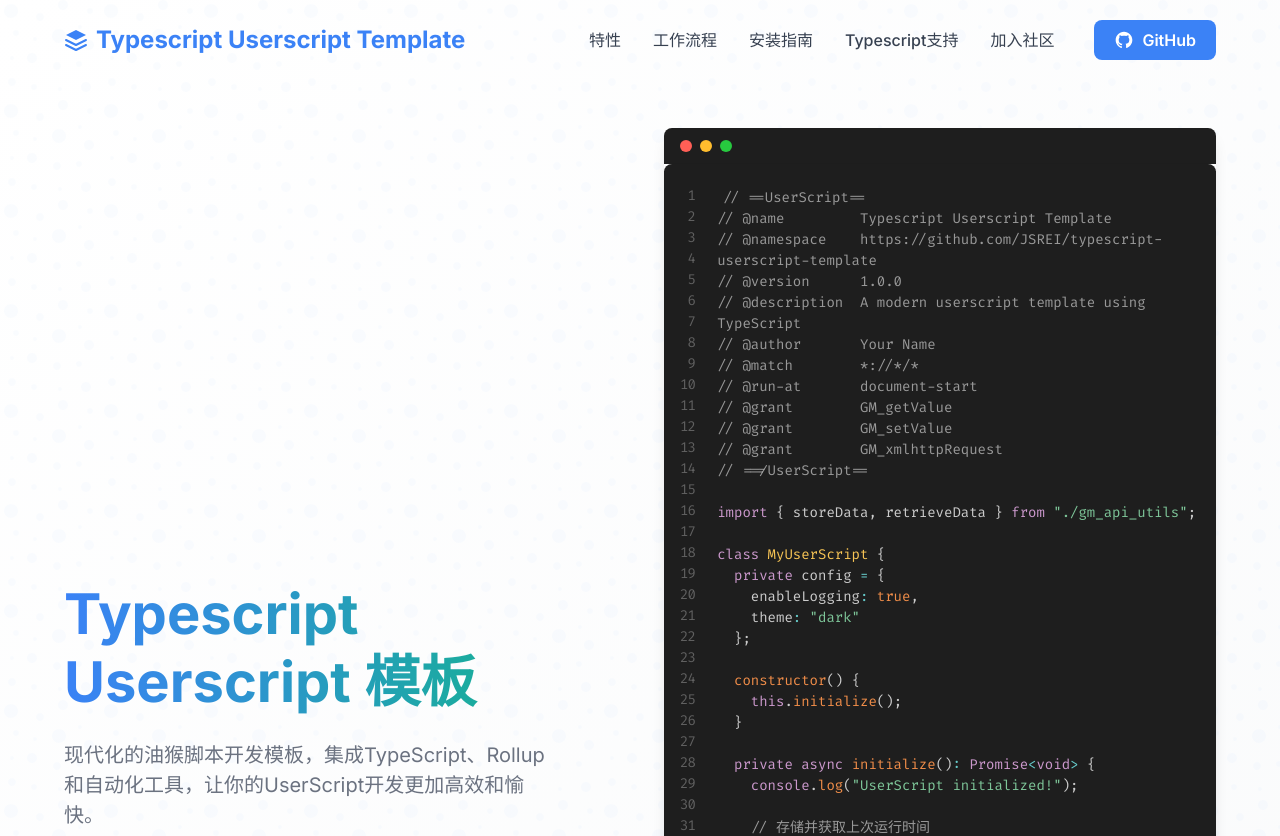
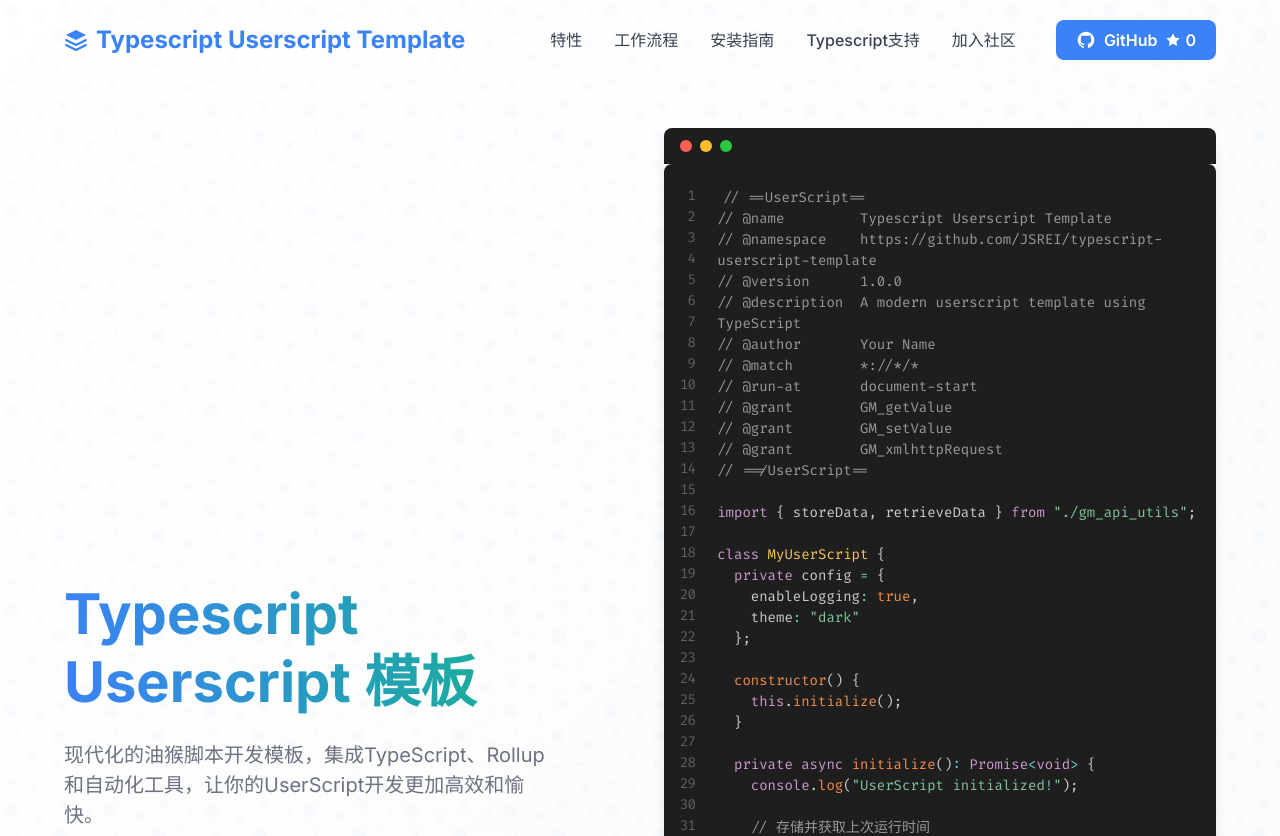
Before and after one commit to JSREI/typescript-userscript-template, a React (Create React App) app in the folder office-website/: page / in a window 1280 px wide. Shown: the top 836 px of the page. Built offline with nearby package versions, Linux system fonts and the light colour scheme; no server answers.

Commit message:
添加GitHub Star数量显示功能，一小时内缓存数据避免重复请求

```diff
--- a/office-website/package.json
+++ b/office-website/package.json
@@ -11,6 +11,7 @@
     "@types/react-dom": "^18.2.18",
     "@types/react-syntax-highlighter": "^15.5.13",
     "@types/styled-components": "^5.1.34",
+    "axios": "^1.9.0",
     "prismjs": "^1.30.0",
     "react": "^18.2.0",
     "react-dom": "^18.2.0",
--- /dev/null
+++ b/office-website/src/components/Header/GitHubStarButton.tsx
@@ -0,0 +1,85 @@
+import React, { useEffect, useState } from 'react';
+import styled from 'styled-components';
+import { getRepositoryStarCount } from '../../services/github';
+
+const StarButtonContainer = styled.a`
+  display: inline-flex;
+  align-items: center;
+  justify-content: center;
+  margin-left: 1.5rem;
+  padding: 0.5rem 1.25rem;
+  background-color: ${({ theme }) => theme.colors.primary};
+  color: white;
+  border-radius: ${({ theme }) => theme.borderRadius.medium};
+  font-weight: 600;
+  transition: all 0.2s;
+
+  svg {
+    margin-right: 0.5rem;
+  }
+
+  &:hover {
+    background-color: ${({ theme }) => theme.colors.primaryDark};
+    transform: translateY(-2px);
+  }
+`;
+
+const StarCount = styled.span`
+  display: inline-flex;
+  align-items: center;
+  margin-left: 0.5rem;
+
+  svg {
+    margin-right: 0.25rem;
+  }
+`;
+
+interface GitHubStarButtonProps {
+  repoOwner: string;
+  repoName: string;
+}
+
+const GitHubStarButton: React.FC<GitHubStarButtonProps> = ({ repoOwner, repoName }) => {
+  const [starCount, setStarCount] = useState<number | null>(null);
+  const repoUrl = `https://github.com/${repoOwner}/${repoName}`;
+
+  useEffect(() => {
+    const fetchStarCount = async () => {
+      try {
+        const count = await getRepositoryStarCount(repoOwner, repoName);
+        setStarCount(count);
+      } catch (error) {
+        console.error('获取Star数量失败:', error);
+      }
+    };
+
+    fetchStarCount();
+  }, [repoOwner, repoName]);
+
+  // 格式化星星数量，超过1000用k表示
+  const formatStarCount = (count: number): string => {
+    if (count >= 1000) {
+      return `${(count / 1000).toFixed(1)}k`;
+    }
+    return count.toString();
+  };
+
+  return (
+    <StarButtonContainer href={repoUrl} target="_blank">
+      <svg width="20" height="20" viewBox="0 0 24 24" fill="none" xmlns="http://www.w3.org/2000/svg">
+        <path d="M12 2C6.477 2 2 6.477 2 12C2 16.419 4.865 20.166 8.839 21.489C9.339 21.581 9.5 21.27 9.5 21.006V19.505C6.735 20.126 6.151 18.141 6.151 18.141C5.681 17.021 5.031 16.711 5.031 16.711C4.151 16.105 5.101 16.117 5.101 16.117C6.101 16.19 6.651 17.141 6.651 17.141C7.551 18.542 9.101 18.19 9.541 17.939C9.631 17.293 9.901 16.839 10.201 16.591C7.975 16.339 5.651 15.486 5.651 11.677C5.651 10.55 6.051 9.631 6.676 8.901C6.576 8.651 6.226 7.626 6.776 6.227C6.776 6.227 7.626 5.961 9.501 7.281C10.301 7.061 11.151 6.951 12.001 6.949C12.851 6.949 13.701 7.061 14.501 7.281C16.376 5.959 17.226 6.227 17.226 6.227C17.776 7.626 17.426 8.651 17.326 8.901C17.952 9.631 18.347 10.55 18.347 11.677C18.347 15.496 16.018 16.335 13.786 16.581C14.151 16.886 14.486 17.491 14.486 18.421V21.006C14.486 21.271 14.646 21.586 15.156 21.486C19.135 20.162 21.996 16.417 21.996 12C21.996 6.477 17.52 2 12 2Z" fill="currentColor" />
+      </svg>
+      GitHub
+      {starCount !== null && (
+        <StarCount>
+          <svg width="16" height="16" viewBox="0 0 24 24" fill="none" xmlns="http://www.w3.org/2000/svg">
+            <path d="M12 2L15.09 8.26L22 9.27L17 14.14L18.18 21.02L12 17.77L5.82 21.02L7 14.14L2 9.27L8.91 8.26L12 2Z" fill="currentColor" />
+          </svg>
+          {formatStarCount(starCount)}
+        </StarCount>
+      )}
+    </StarButtonContainer>
+  );
+};
+
+export default GitHubStarButton;
--- a/office-website/src/components/Header/NavBar.tsx
+++ b/office-website/src/components/Header/NavBar.tsx
@@ -1,5 +1,6 @@
 import React from 'react';
-import { NavLinks, NavLink, GitHubButton } from '../../styles/components/Header.styles';
+import { NavLinks, NavLink } from '../../styles/components/Header.styles';
+import GitHubStarButton from './GitHubStarButton';
 
 interface NavBarProps {
   activeSection: string;
@@ -13,12 +14,7 @@
       <NavLink href="#installation" active={activeSection === 'installation'}>安装指南</NavLink>
       <NavLink href="#typescript" active={activeSection === 'typescript'}>Typescript支持</NavLink>
       <NavLink href="#community" active={activeSection === 'community'}>加入社区</NavLink>
-      <GitHubButton href="https://github.com/JSREI/typescript-userscript-template" target="_blank">
-        <svg width="20" height="20" viewBox="0 0 24 24" fill="none" xmlns="http://www.w3.org/2000/svg">
-          <path d="M12 2C6.477 2 2 6.477 2 12C2 16.419 4.865 20.166 8.839 21.489C9.339 21.581 9.5 21.27 9.5 21.006V19.505C6.735 20.126 6.151 18.141 6.151 18.141C5.681 17.021 5.031 16.711 5.031 16.711C4.151 16.105 5.101 16.117 5.101 16.117C6.101 16.19 6.651 17.141 6.651 17.141C7.551 18.542 9.101 18.19 9.541 17.939C9.631 17.293 9.901 16.839 10.201 16.591C7.975 16.339 5.651 15.486 5.651 11.677C5.651 10.55 6.051 9.631 6.676 8.901C6.576 8.651 6.226 7.626 6.776 6.227C6.776 6.227 7.626 5.961 9.501 7.281C10.301 7.061 11.151 6.951 12.001 6.949C12.851 6.949 13.701 7.061 14.501 7.281C16.376 5.959 17.226 6.227 17.226 6.227C17.776 7.626 17.426 8.651 17.326 8.901C17.952 9.631 18.347 10.55 18.347 11.677C18.347 15.496 16.018 16.335 13.786 16.581C14.151 16.886 14.486 17.491 14.486 18.421V21.006C14.486 21.271 14.646 21.586 15.156 21.486C19.135 20.162 21.996 16.417 21.996 12C21.996 6.477 17.52 2 12 2Z" fill="currentColor" />
-        </svg>
-        GitHub
-      </GitHubButton>
+      <GitHubStarButton repoOwner="JSREI" repoName="typescript-userscript-template" />
     </NavLinks>
   );
 };
--- /dev/null
+++ b/office-website/src/services/github.ts
@@ -0,0 +1,44 @@
+import axios from 'axios';
+
+// 缓存键
+const STAR_COUNT_CACHE_KEY = 'github_star_count_cache';
+const CACHE_EXPIRY_KEY = 'github_star_count_cache_expiry';
+
+// 缓存时间为1小时（毫秒）
+const CACHE_DURATION = 60 * 60 * 1000;
+
+// 获取仓库的star数量
+export async function getRepositoryStarCount(owner: string, repo: string): Promise<number> {
+  // 检查缓存是否存在且有效
+  const cachedCount = localStorage.getItem(STAR_COUNT_CACHE_KEY);
+  const cachedExpiry = localStorage.getItem(CACHE_EXPIRY_KEY);
+
+  const now = new Date().getTime();
+
+  // 如果缓存存在且未过期，则使用缓存的值
+  if (cachedCount && cachedExpiry && now < parseInt(cachedExpiry)) {
+    return parseInt(cachedCount);
+  }
+
+  try {
+    // 发送请求获取仓库信息
+    const response = await axios.get(`https://api.github.com/repos/${owner}/${repo}`);
+    const starCount = response.data.stargazers_count;
+
+    // 更新缓存
+    localStorage.setItem(STAR_COUNT_CACHE_KEY, starCount.toString());
+    localStorage.setItem(CACHE_EXPIRY_KEY, (now + CACHE_DURATION).toString());
+
+    return starCount;
+  } catch (error) {
+    console.error('获取仓库star数量失败:', error);
+
+    // 如果请求失败但缓存存在，则返回缓存的值（即使已过期）
+    if (cachedCount) {
+      return parseInt(cachedCount);
+    }
+
+    // 如果完全没有数据，则返回0
+    return 0;
+  }
+}
```
